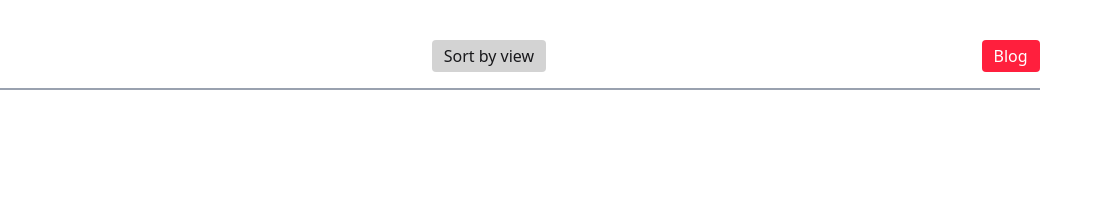
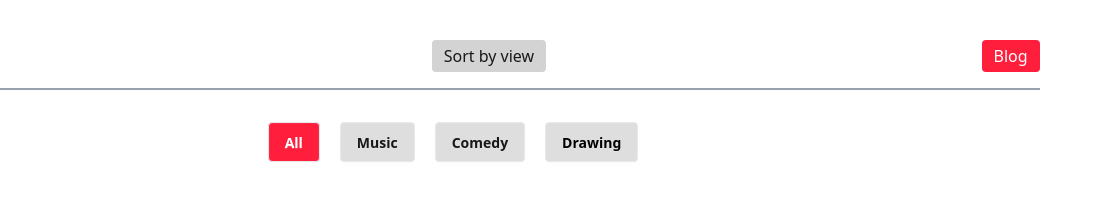
Before and after one commit to md-tahmid-hasan-golap/modiul-35-phiro-tube-API, a plain HTML site: page index.html in a window 1280 px wide. Shown: the full height of the page, 187-1280 px from the left. Drawn offline with nearby package versions, Linux system fonts and the light colour scheme.

Commit message:
add gatagory button

```diff
--- a/index.html
+++ b/index.html
@@ -26,5 +26,14 @@
 
         <p class="border border-gray-400 mt-4"></p>
     </header>
+
+
+    <nav id="catagory-containar" class="mt-8 space-x-5 flex justify-center">
+        <button class="btn  text-white bg-[#FF1F3D]">All</button>
+        <button class="btn  bg-[#25252526]">Music</button>
+        <button class="btn  bg-[#25252526]">Comedy</button>
+        <button class="btn  bg-[#25252526] text-black">Drawing</button>
+
+    </nav>
 </body>
 </html>
```
